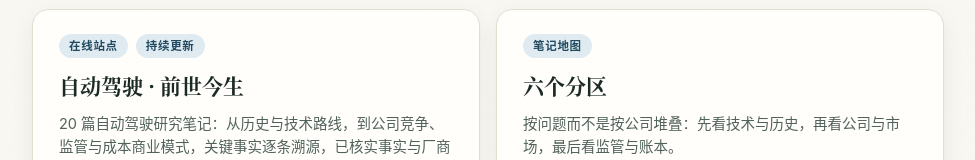
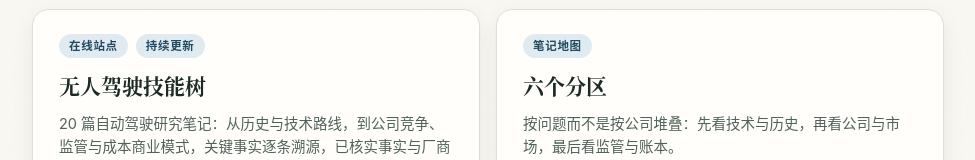
Before and after one commit to donxy/donxy.github.io, a plain HTML site: page index.html in a window 1280 px wide. Shown: the part 2453-2613 px from the top of the page, without its empty margins (152-1127 px from the left). Drawn offline with Linux system fonts and the light colour scheme.

Commit message:
rename AD card: 自动驾驶·前世今生 -> 无人驾驶技能树 (template + regenerated index.html)

```diff
--- a/index.html
+++ b/index.html
@@ -301,7 +301,7 @@
     <div class="grid">
       <a class="card" href="/autonomous-driving-notes/">
         <div class="tagrow"><span class="pill">在线站点</span><span class="pill grey">持续更新</span></div>
-        <h3>自动驾驶 · 前世今生</h3>
+        <h3>无人驾驶技能树</h3>
         <p>20 篇自动驾驶研究笔记：从历史与技术路线，到公司竞争、监管与成本商业模式，关键事实逐条溯源，已核实事实与厂商口径分开标注。</p>
         <div class="go">打开笔记站 →</div>
       </a>
```
Also changed, not shown: tools/index.template.html (+1 -1 lines).
